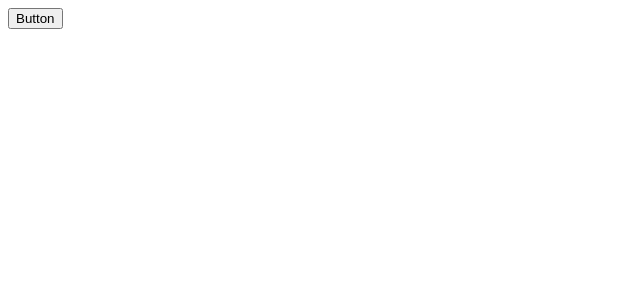
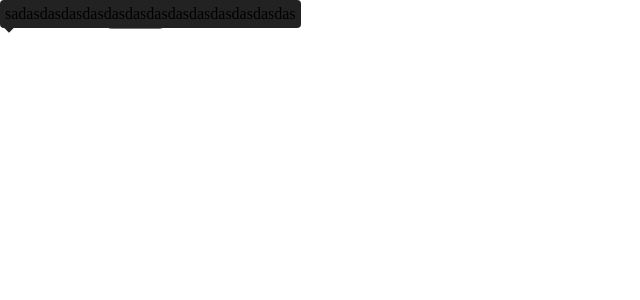
Before and after one commit to rameshjs/popover-vue, a Vue app: page / in a window 1280 px wide. Shown: the top 300 px of the page, without its empty margins (0-640 px from the left). Built offline with nearby package versions, Linux system fonts and the light colour scheme.

Commit message:
Place popper content and arrow to target

```diff
--- a/src/Popper.vue
+++ b/src/Popper.vue
@@ -2,6 +2,10 @@
   <div>
     <div class="popper-trigger" ref="popperTrigger">
       <slot></slot>
+    </div>
+    <div ref="popperContent" class="popper-content">
+      sadasdasdasdasdasdasdasdasdasdasdasdasdas
+      <div ref="popperArrow" class="arrow"></div>
     </div>
   </div>
 </template>
@@ -11,11 +15,52 @@
 };
 </script>
 <script setup>
+import { computePosition, offset, flip, shift, arrow } from "@floating-ui/dom";
 import { onMounted, ref } from "vue";
 
 const popperTrigger = ref(null);
+const popperContent = ref(null);
+const popperArrow = ref(null);
+
+const contentPosition = (target) => {
+  const content = popperContent.value;
+  const arrowElement = popperArrow.value;
+
+  computePosition(target, content, {
+    placement: "top",
+    middleware: [
+      offset(6),
+      flip(),
+      shift({ padding: 5 }),
+      arrow({ element: arrowElement }),
+    ],
+  }).then(({ x, y, placement, middlewareData }) => {
+    Object.assign(content.style, {
+      left: `${x}px`,
+      top: `${y}px`,
+    });
+
+    const { x: arrowX, y: arrowY } = middlewareData.arrow;
+
+    const staticSide = {
+      top: "bottom",
+      right: "left",
+      bottom: "top",
+      left: "right",
+    }[placement.split("-")[0]];
+
+    Object.assign(arrowElement.style, {
+      left: arrowX != null ? `${arrowX}px` : "",
+      top: arrowY != null ? `${arrowY}px` : "",
+      right: "",
+      bottom: "",
+      [staticSide]: "-4px",
+    });
+  });
+};
 
 const clickEvent = (e) => {
+  contentPosition(e.target);
   console.log(e);
 };
 
--- a/src/assets/main.css
+++ b/src/assets/main.css
@@ -1,3 +1,22 @@
 .popper-trigger{
   width: fit-content;
+  margin-left: 100px;
 }
+
+.popper-content{
+  width: max-content;
+  position: absolute;
+  top: 0;
+  left: 0;
+  background: #222;
+  padding: 5px;
+  border-radius: 4px;
+}
+
+.arrow {
+  position: absolute;
+  background: #222;
+  width: 8px;
+  height: 8px;
+  transform: rotate(45deg);
+}
```
